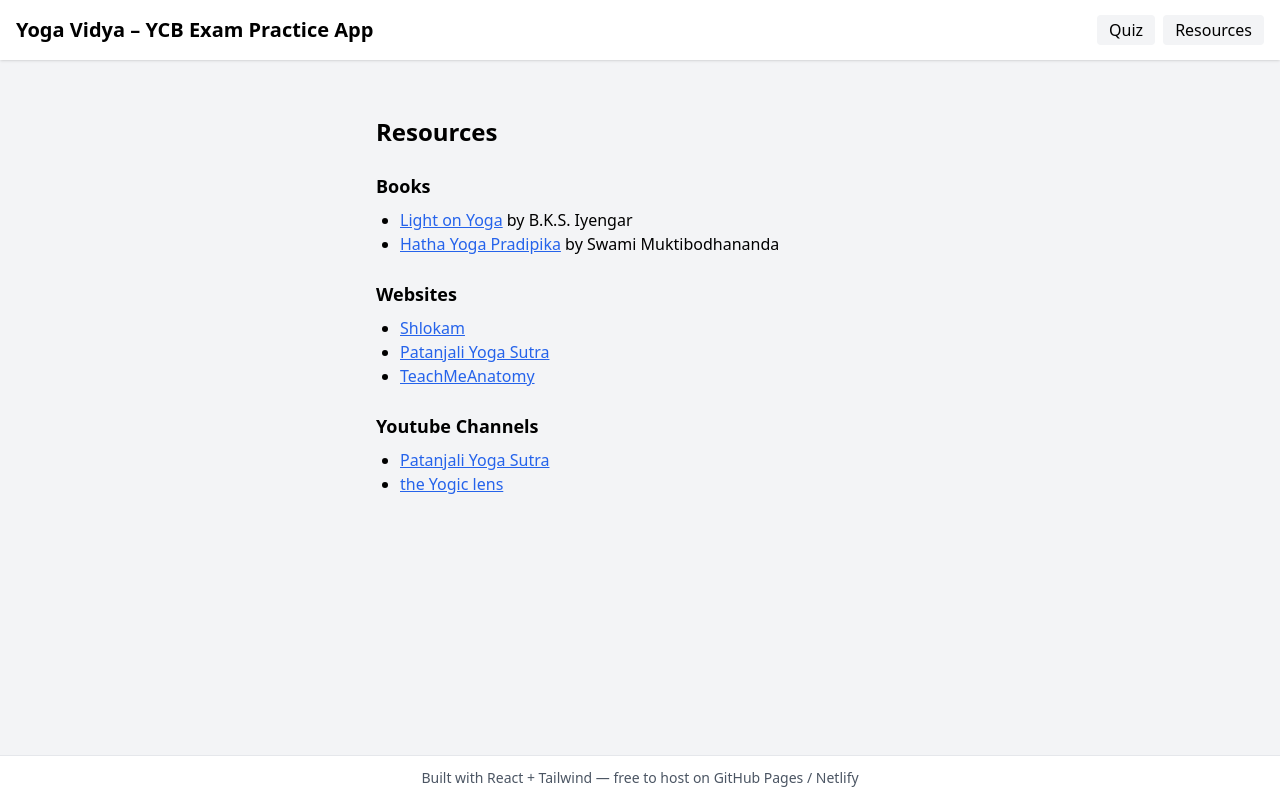
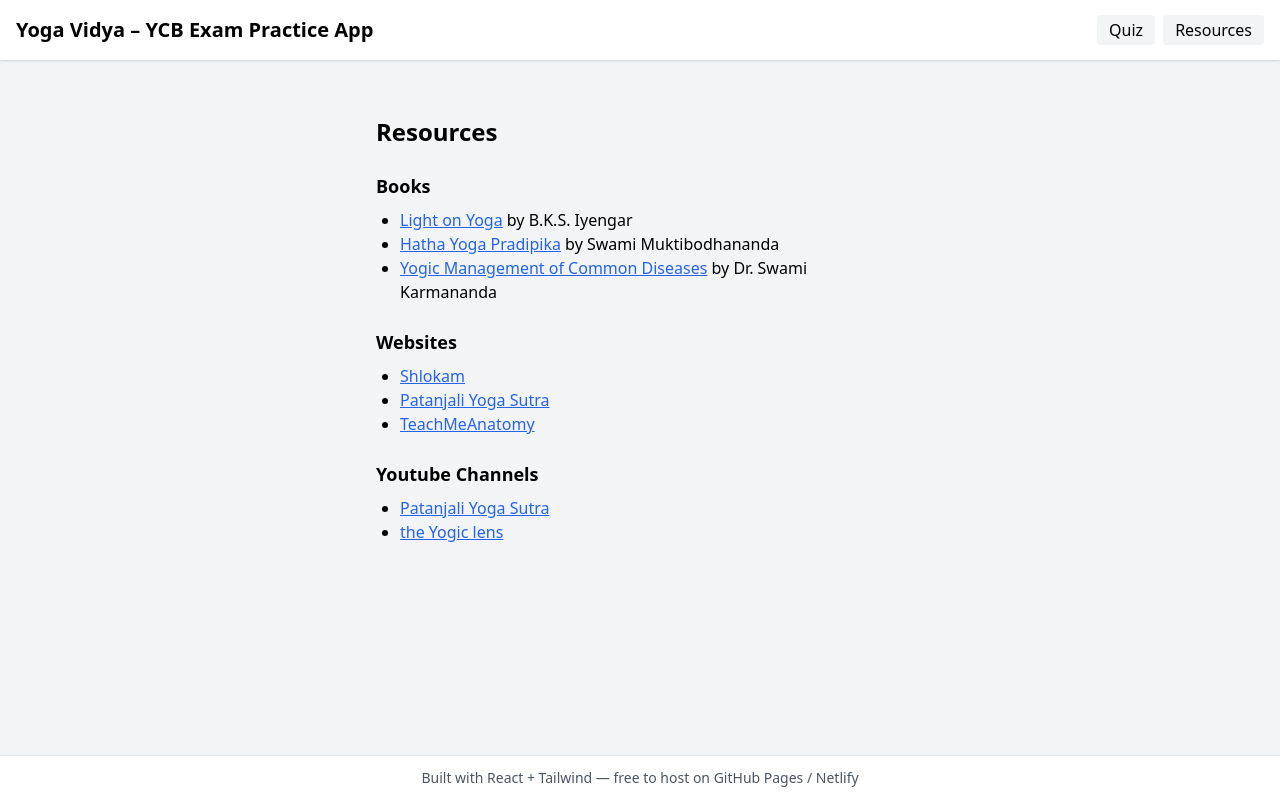
Before and after one commit to satya-yoga/yoga-quiz, a React (Vite) app: page /yoga-quiz/resources in a window 1280 px wide. Built offline with nearby package versions, Linux system fonts and the light colour scheme.

Commit message:
Add books

```diff
--- a/src/components/Resources.jsx
+++ b/src/components/Resources.jsx
@@ -4,7 +4,9 @@ export default function Resources() {
   // Example books and links
   const books = [
     { title: "Light on Yoga", author: "B.K.S. Iyengar", file: "books/Light on Yoga - B.K.S. Iyengar.pdf" },
-    { title: "Hatha Yoga Pradipika", author: "Swami Muktibodhananda", file: "books/Hatha Yoga Pradipika.pdf" }
+    { title: "Hatha Yoga Pradipika", author: "Swami Muktibodhananda", file: "books/Hatha Yoga Pradipika.pdf" },
+    { title: "Yogic Management of Common Diseases", author: "Dr. Swami Karmananda", file: "books/Yogic Management of Common Diseases.pdf" }
+
   ]
   const websites = [
     { name: "Shlokam", url: "https://shlokam.org/" },
```
Also changed, not shown: 6 other files (tests, documents, lock files or other folders).
